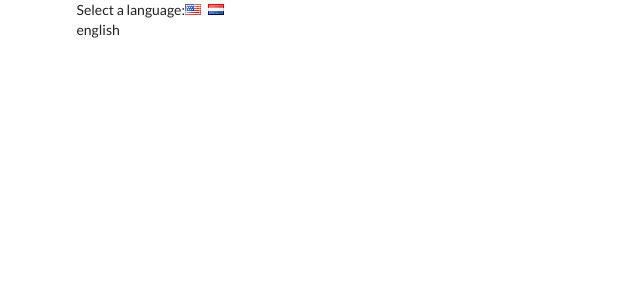
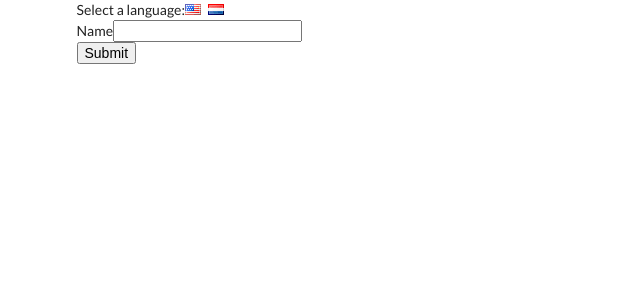
Before and after one commit to mvassaramo/translate, a React (Create React App) app: page / in a window 1280 px wide. Shown: the top 300 px of the page, without its empty margins (0-640 px from the left). Built offline with nearby package versions, Linux system fonts and the light colour scheme.

Commit message:
add form components - field, button and userCreate

```diff
--- a/src/components/App.js
+++ b/src/components/App.js
@@ -1,5 +1,5 @@
 import React from "react";
-
+import UserCreate from "./UserCreate";
 
 class App extends React.Component {
   state = {
@@ -18,7 +18,7 @@
           <i className="flag us" onClick={() => this.onLanguageChange('english')}/>
           <i className="flag nl" onClick={() => this.onLanguageChange('dutch')}/>
         </div>
-        {this.state.language}
+        <UserCreate />
       </div>
     )
   }
--- /dev/null
+++ b/src/components/Button.js
@@ -0,0 +1,11 @@
+import React from "react";
+
+class Button extends React.Component {
+  render() {
+    return(
+      <button className="ui primary">Submit</button>
+    )
+  }
+}
+
+export default Button;
--- /dev/null
+++ b/src/components/Field.js
@@ -0,0 +1,14 @@
+import React from "react";
+
+class Field extends React.Component {
+  render() {
+    return(
+      <div className="ui field">
+        <label>Name</label>
+        <input />
+      </div>
+    )
+  }
+}
+
+export default Field;
--- /dev/null
+++ b/src/components/UserCreate.js
@@ -0,0 +1,14 @@
+import React from "react";
+import Field from './Field'
+import Button from './Button'
+
+const UserCreate = () => {
+  return(
+    <>
+      <Field />
+      <Button />
+    </>
+  )
+}
+
+export default UserCreate;
```
